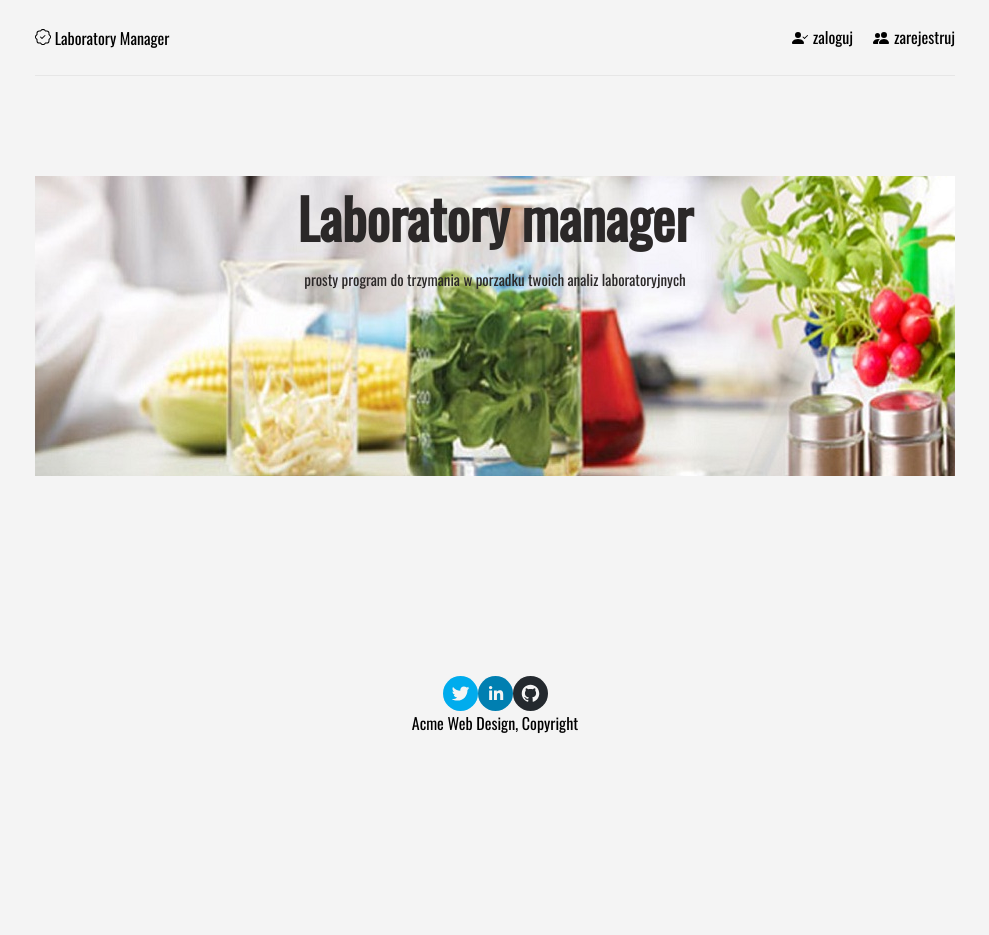
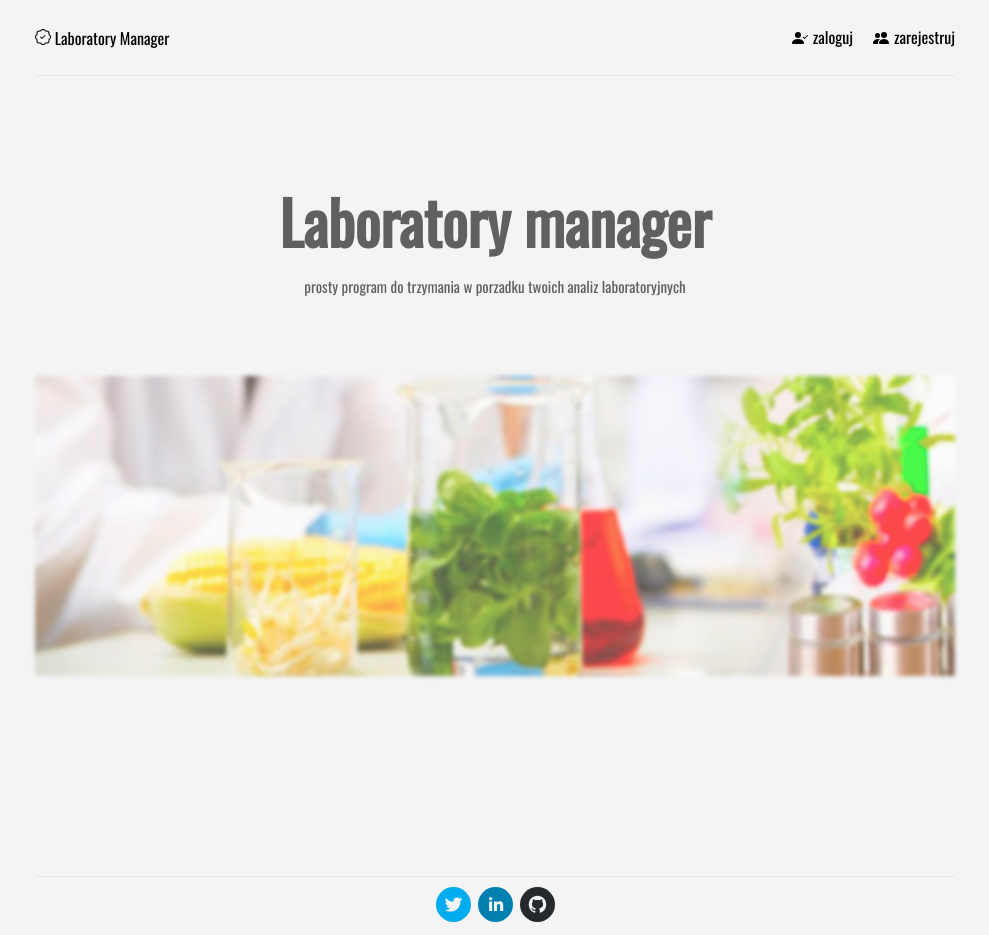
Before and after one commit to verantius/SPA_semVI, a React (Create React App) app in the folder frontend/: page /home in a window 1280 px wide. Shown: the top 935 px of the page, without its empty margins (145-1134 px from the left). Before the commit the page ends 800 px from the top, so only its background shows below. Built offline with nearby package versions, Linux system fonts and the light colour scheme.

Commit message:
home complete

```diff
--- a/frontend/src/index.css
+++ b/frontend/src/index.css
@@ -55,7 +55,7 @@ h3 {
   justify-content: space-between;
   align-items: center;
   padding: 20px 0;
-  border-bottom: 1px solid #e6e6e6;
+  border-bottom: 1.5px solid #e6e6e6;
   margin-bottom: 60px;
 }
 
--- a/frontend/src/pages/Home.jsx
+++ b/frontend/src/pages/Home.jsx
@@ -7,29 +7,23 @@ function Home() {
     return (
       <main>
         <section id="showcase">
-        <div class="container">
             <h1>Laboratory manager</h1>
             <p>prosty program do trzymania w porzadku twoich analiz laboratoryjnych</p>
-        </div>
         </section>
 
-
-        <div className="justa">
-
-                <SocialIcon url="https://twitter.com/robertmaklo" target="_blank" style={{height: 35, width: 35}}/>
-                <SocialIcon url="https://www.linkedin.com/in/adam-misiag-9027a4123/"  target="_blank"  style={{height: 35, width: 35}}/>
-                <SocialIcon url="https://github.com/verantius"  target="_blank"  style={{height: 35, width: 35}}/>
+        <section id="container"></section>
 
 
-        </div>
+        <section className="footer">
 
-        <footer>
-        <p>Acme Web Design, Copyright</p>
-        </footer>
-        </main>
+        <SocialIcon url="https://twitter.com/robertmaklo" target="_blank" style={{height: 35, width: 35, marginRight: 7, marginBottom: 10, marginTop: 10 }}/>
+        <SocialIcon url="https://www.linkedin.com/in/adam-misiag-9027a4123/"  target="_blank"  style={{height: 35, width: 35, marginRight: 7, marginBottom: 10, marginTop: 10}}/>
+        <SocialIcon url="https://github.com/verantius"  target="_blank"  style={{height: 35, width: 35, marginBottom: 10, marginTop: 10}}/>
 
+        <p>Copyright &copy; 2022</p>
 
-
+        </section>
+      </main>
   )
 }
 
--- a/frontend/src/pages/home.css
+++ b/frontend/src/pages/home.css
@@ -1,16 +1,29 @@
-#showcase {
+#container {
     min-height: 500px;
     background: url('../images/lab2.jpg') no-repeat 0 -300px;
+
+    opacity: 0.7;
+    filter: blur(2px) saturate(2); /* KEY */
+}
+
+#showcase {
+    min-height: 200px;
     text-align: center;
-    color: #2b2828;
+    color: #606060;
+
+
 }
 
 #showcase h1 {
     margin-top: 100px;
-    font-size: 55px;
+    font-size: 60px;
     margin-bottom: 10px;
 }
 
 #showcase p {
     font-size: 15px;
 }
+
+.footer {
+    border-top: 1px solid #e6e6e6;
+}
```
